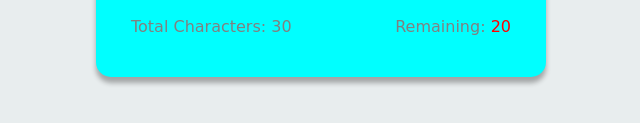
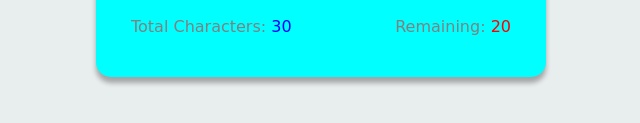
Before and after one commit to ssivapaul/real-time-charactor-counter, a plain HTML site: page index.html in a window 1280 px wide. Shown: the part 459-582 px from the top of the page, 319-959 px from the left. Drawn offline with Linux system fonts and the light colour scheme.

Commit message:
modified style.css

```diff
--- a/style.css
+++ b/style.css
@@ -42,3 +42,6 @@ body {
 .remaining-counter {
   color: red;
 }
+.total-counter {
+  color: blue;
+}
```
